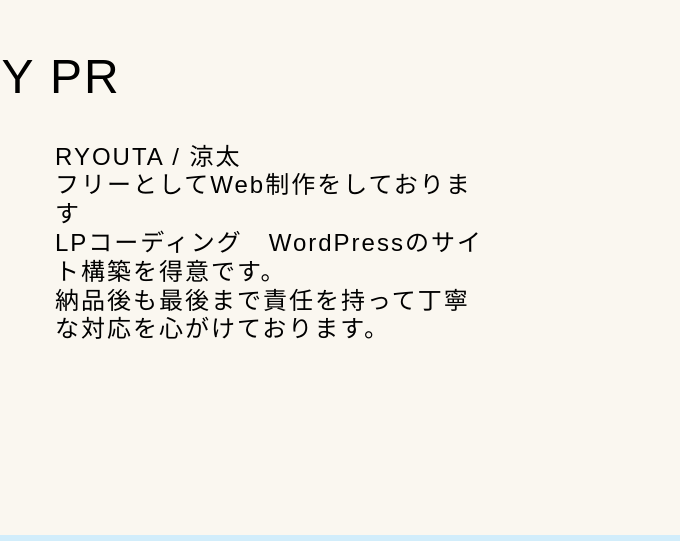
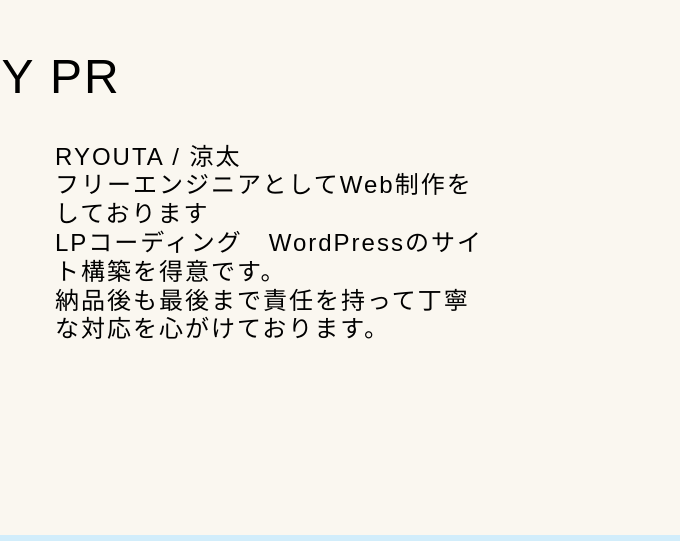
Before and after one commit to ryoutas/web, a plain HTML site: page index.html in a window 1280 px wide. Shown: the part 674-1215 px from the top of the page, 600-1280 px from the left. Drawn offline with nearby package versions, Linux system fonts and the light colour scheme; a web font is replaced by a local one.

Commit message:
Update index.html

```diff
--- a/index.html
+++ b/index.html
@@ -63,7 +63,7 @@
         <div class="col-md-6 mt-2 mt-md-0">
           <!-- 説明文 -->
           <h4>
-            RYOUTA / 涼太<br>フリーとしてWeb制作をしております<br>LPコーディング　WordPressのサイト構築を得意です。
+            RYOUTA / 涼太<br>フリーエンジニアとしてWeb制作をしております<br>LPコーディング　WordPressのサイト構築を得意です。
             <br>納品後も最後まで責任を持って丁寧な対応を心がけております。
           </h4>
         </div>
```
